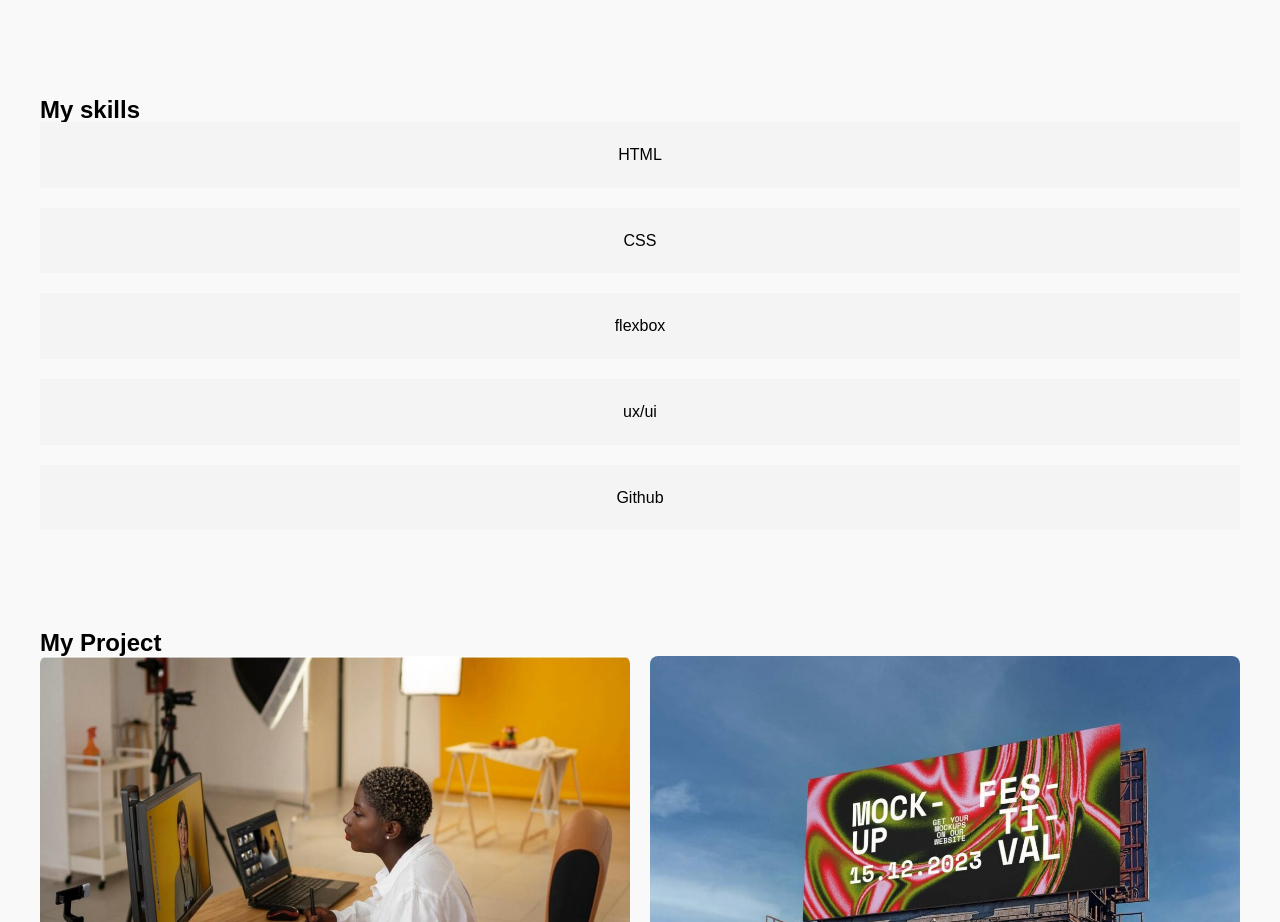
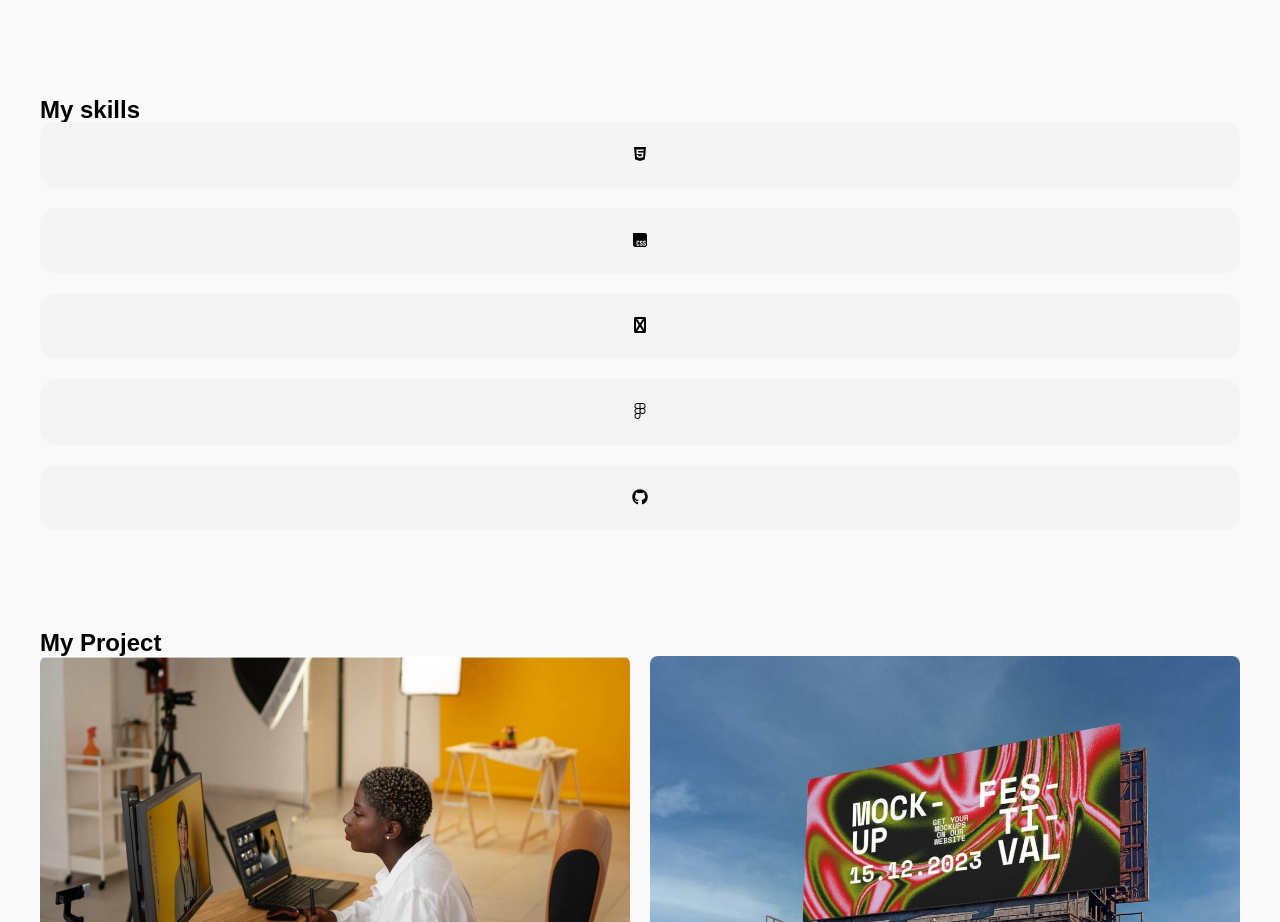
Before and after one commit to onuifunanya1992-svg/onu-ifunanya-joakim-portfolio-website, a plain HTML site: page index.html in a window 1280 px wide. Shown: the part 2364-3286 px from the top of the page. Drawn offline with Linux system fonts and the light colour scheme.

Commit message:
features/add icon

```diff
--- a/index.css
+++ b/index.css
@@ -101,13 +101,14 @@ h1,h2,h3 {
     display:grid;
     grid-template-column:repeat(3,1fr);
     gap:20px;
+
 }
 
 .skill-card {
     padding:20px;
     background: #f4f4f4;
     text-align: center;
-    border-radius: 0.3s;
+    border-radius: 1rem;
 }
 
 .skill-card:hover {
--- a/index.html
+++ b/index.html
@@ -7,6 +7,7 @@
     <link rel="stylesheet" href="index.css">
     <link rel="stylesheet" href="https://cdnjs.cloudflare.com/ajax/libs/font-awesome/7.0.1/css/all.min.css" integrity="sha512-2SwdPD6INVrV/lHTZbO2nodKhrnDdJK9/kg2XD1r9uGqPo1cUbujc+IYdlYdEErWNu69gVcYgdxlmVmzTWnetw==" crossorigin="anonymous" referrerpolicy="no-referrer" />
     <link href="https://fonts.googleapis.com/css2?family=poppins:wght@400;600;700&family=open+sans&display=swap" rel="stylesheet">
+    <script src="https://kit.fontawesome.com/70eb7b0212.js" crossorigin="anonymous"></script>
 </head>
 <body>
     <header class="header">
@@ -63,11 +64,11 @@
         <h2>My skills</h2>
 
         <div class="skills-grid">
-            <div class="skill-card">HTML</div>
-            <div class="skill-card">CSS</div>
-            <div class="skill-card">flexbox</div>
-            <div class="skill-card">ux/ui</div>
-            <div class="skill-card">Github</div>
+            <div class="skill-card"><i class="fa-brands fa-html5"></i></div>
+            <div class="skill-card"><i class="fa-brands fa-css"></i></div>
+            <div class="skill-card"><i class="fa-brands fa-tailwind-css"></i></div>
+            <div class="skill-card"><i class="fa-brands fa-figma"></i></div>
+            <div class="skill-card"><i class="fa-brands fa-github"></i></div>
         </div>
 
     </section>
```
Also changed, not shown: office.jpeg (deleted).
